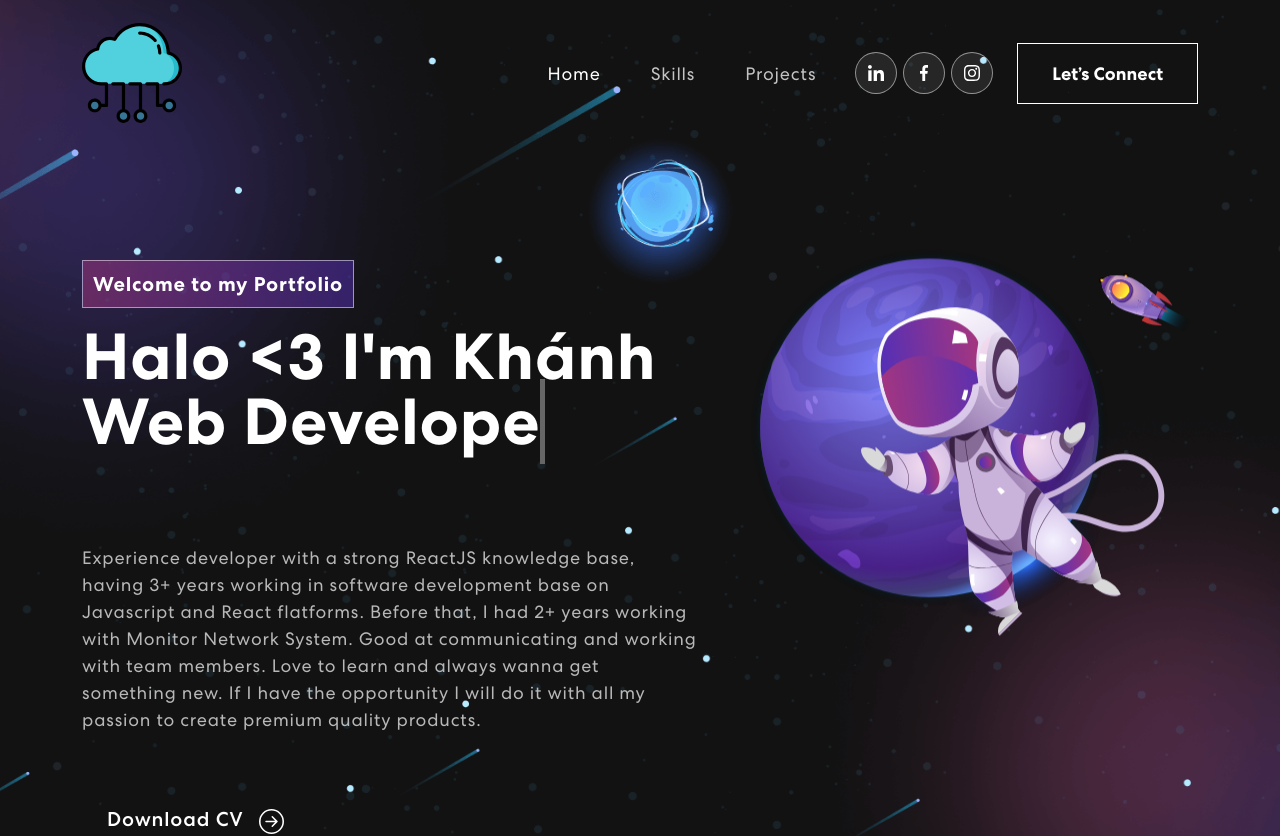
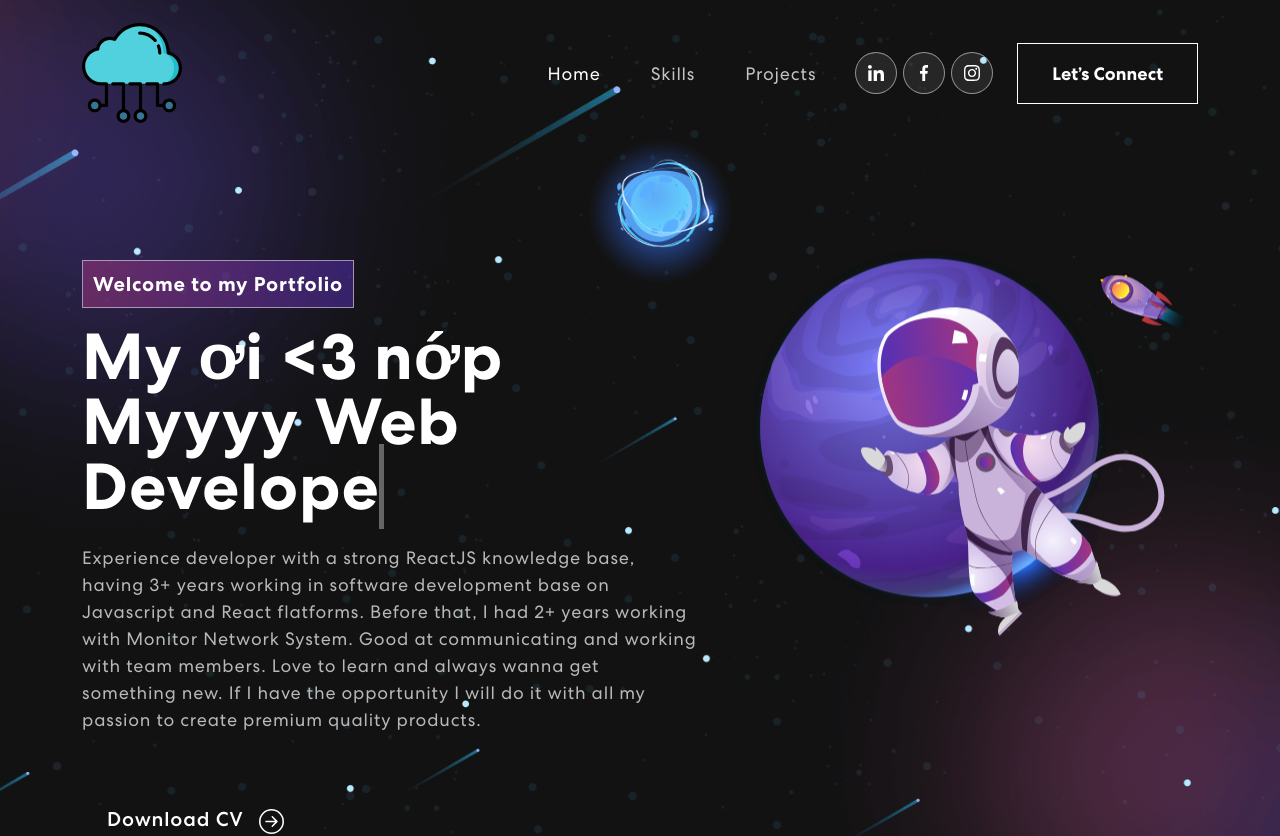
Before and after one commit to kozscsnow/my_portfolio, a React (Vite) app: page / in a window 1280 px wide. Shown: the top 836 px of the page. Built offline with nearby package versions, Linux system fonts and the light colour scheme.

Commit message:
refactor

```diff
--- a/src/components/Banner/index.tsx
+++ b/src/components/Banner/index.tsx
@@ -65,7 +65,8 @@ export const Banner = () => {
                 >
                   <span className="tagline">Welcome to my Portfolio</span>
                   <h1>
-                    {`Halo <3 I'm Khánh`}{' '}
+                    {`My ơi <3 nớp Myyyy`}{' '}
+                    {/* {`Halo <3 I'm Khánh`}{' '} */}
                     <span
                       className="txt-rotate"
                       data-rotate='[ "Web Developer", "Frontend"]'
```
